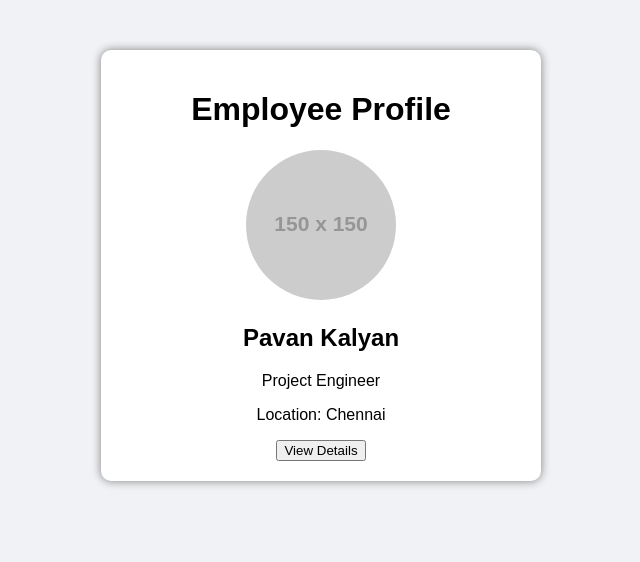
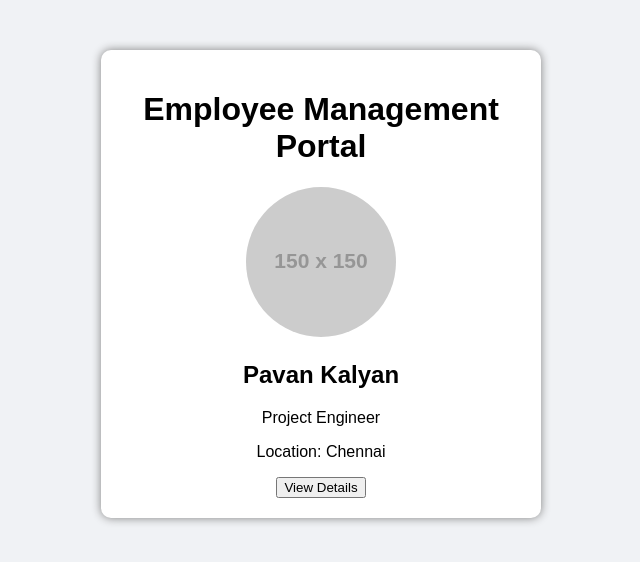
Before and after one commit to vangapandupavankalyan/employee-profile-app, a plain HTML site: page index.html in a window 1280 px wide. Shown: the whole page, without its empty margins (319-959 px from the left). Drawn offline with Linux system fonts and the light colour scheme; placeholder pictures from the web are drawn by us.

Commit message:
updated portal heading

```diff
--- a/index.html
+++ b/index.html
@@ -7,7 +7,7 @@
 <body>
 
     <div class="container">
-        <h1>Employee Profile</h1>
+        <h1>Employee Management Portal</h1>
 
         <img src="https://via.placeholder.com/150" alt="Profile">
 
```
